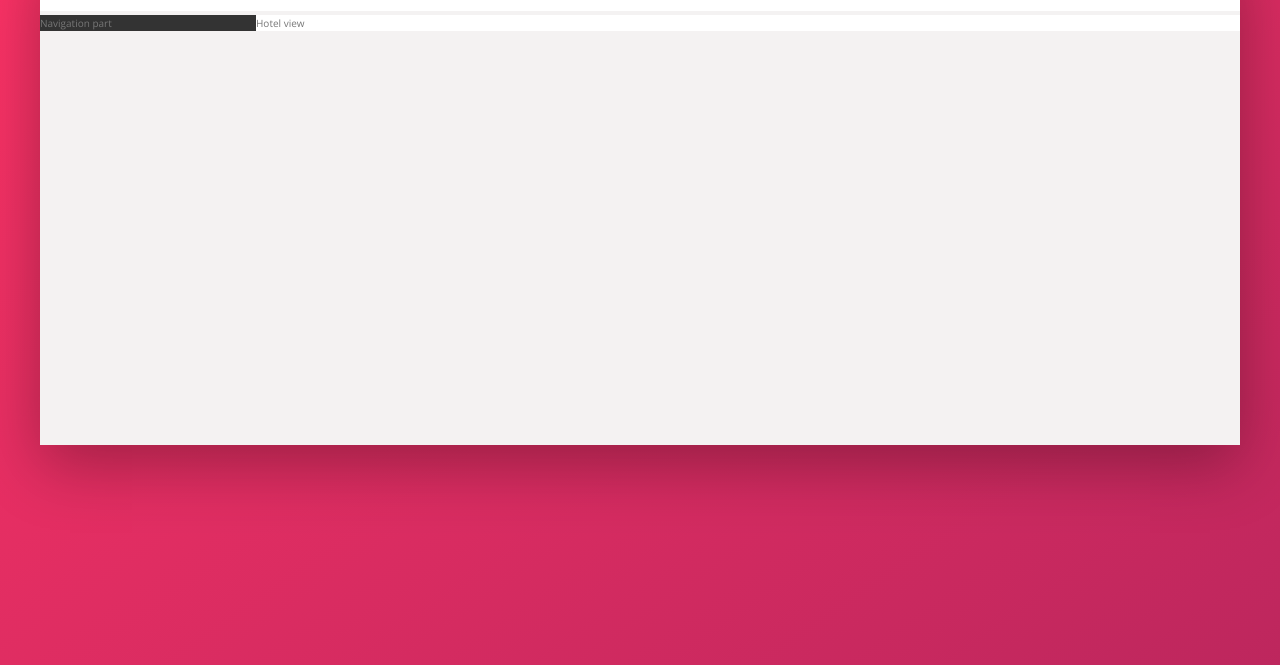
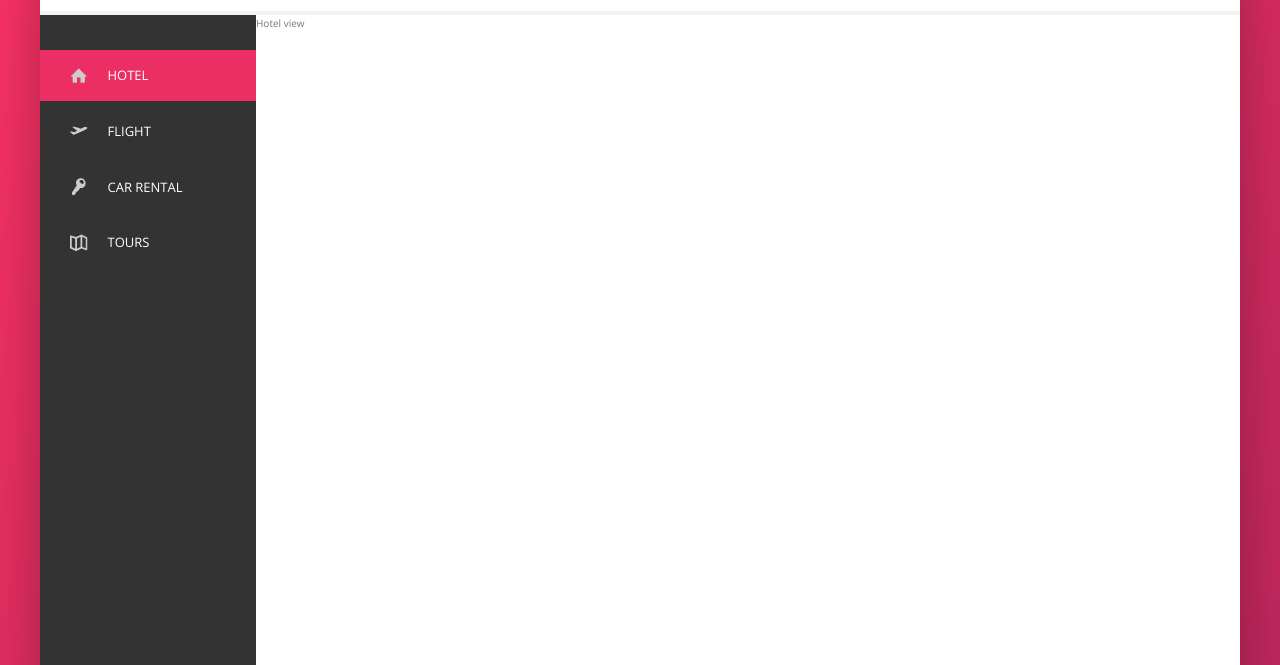
Before and after one commit to mabillama/le-lit, a website: page index.html in a window 1280 px wide. Shown: the part 135-800 px from the top of the page. Drawn offline with nearby package versions, Linux system fonts and the light colour scheme.

Commit message:
Sidebar navigation prototype added

```diff
--- a/index.html
+++ b/index.html
@@ -55,7 +55,46 @@
         </nav>
       </header>
       <div class="content">
-        <nav class="sidebar">Navigation part</nav>
+        <nav class="sidebar">
+          <ul class="side-nav">
+            <li class="side-nav__item side-nav__item--active">
+              <a href="#" class="side-nav__link">
+                <svg class="side-nav__icon">
+                  <use xlink:href="img/sprite.svg#icon-home"></use>
+                </svg>
+                <span class="side-nav__text">HOTEL</span>
+              </a>
+            </li>
+
+            <li class="side-nav__item">
+              <a href="#" class="side-nav__link">
+                <svg class="side-nav__icon">
+                  <use xlink:href="img/sprite.svg#icon-aircraft-take-off"></use>
+                </svg>
+                <span class="side-nav__text">FLIGHT</span>
+              </a>
+            </li>
+
+            <li class="side-nav__item">
+              <a href="#" class="side-nav__link">
+                <svg class="side-nav__icon">
+                  <use xlink:href="img/sprite.svg#icon-key"></use>
+                </svg>
+                <span class="side-nav__text">CAR RENTAL</span>
+              </a>
+            </li>
+
+            <li class="side-nav__item">
+              <a href="#" class="side-nav__link">
+                <svg class="side-nav__icon">
+                  <use xlink:href="img/sprite.svg#icon-map"></use>
+                </svg>
+                <span class="side-nav__text">TOURS</span>
+              </a>
+            </li>
+          </ul>
+          <div class="legal">&COPY; 2021 by Le Lit. All rights reserved.</div>
+        </nav>
         <main class="hotel-view">Hotel view</main>
       </div>
     </div>
--- a/sass/_components.scss
+++ b/sass/_components.scss
@@ -114,3 +114,80 @@
     margin-right: 1rem;
   }
 }
+
+///////////////////////////////////
+// SIDE BAR NAVIGATION
+
+.side-nav {
+  font-size: 1.4rem;
+  list-style: none;
+  margin-top: 3.5rem;
+
+  display: flex;
+  flex-direction: column;
+  justify-content: space-between;
+
+  &__item {
+    position: relative;
+
+    &:not(:last-child) {
+      margin-bottom: 0.5rem;
+    }
+  }
+
+  &__item::before {
+    content: "";
+    position: absolute;
+    top: 0;
+    left: 0;
+    height: 100%;
+    width: 3px;
+    background-color: var(--color-primary);
+    transform: scaleY(0);
+    transition: transform 0.2s, width 0.4s cubic-bezier(1, 0, 0, 1) 0.2s;
+  }
+
+  &__item:hover::before,
+  &__item--active::before {
+    transform: scaleY(1);
+    width: 100%;
+  }
+
+  &__item:active::before {
+    background-color: var(--color-primary-light);
+  }
+
+  &__link:link,
+  &__link:visited {
+    color: var(--color-grey-light-4);
+    text-decoration: none;
+    text-transform: uppercase;
+    display: block;
+    padding: 1.5rem 3rem;
+    position: relative;
+    z-index: 10;
+
+    display: flex;
+    align-items: center;
+  }
+
+  &__icon {
+    width: 1.75rem;
+    height: 1.75rem;
+    margin-right: 2rem;
+    fill: currentColor;
+  }
+
+  &__text {
+    font-size: 1.3rem;
+    color: #fff;
+    align-self: center;
+  }
+}
+
+.legal {
+  font-size: 1.2rem;
+  color: var(--color-grey-light-4);
+  text-align: center;
+  padding: 2.5rem;
+}
--- a/sass/_layout.scss
+++ b/sass/_layout.scss
@@ -26,9 +26,15 @@
   background-color: var(--color-grey-dark-1);
 
   flex: 0 0 18%; // no grow, no shrink, fit in 18%
+
+  display: flex;
+  flex-direction: column;
+  justify-content: space-between;
 }
 
 .hotel-view {
   background-color: #fff;
   flex: 1;
+  //test
+  height: 800px;
 }
```
Also changed, not shown: css/style.css.
